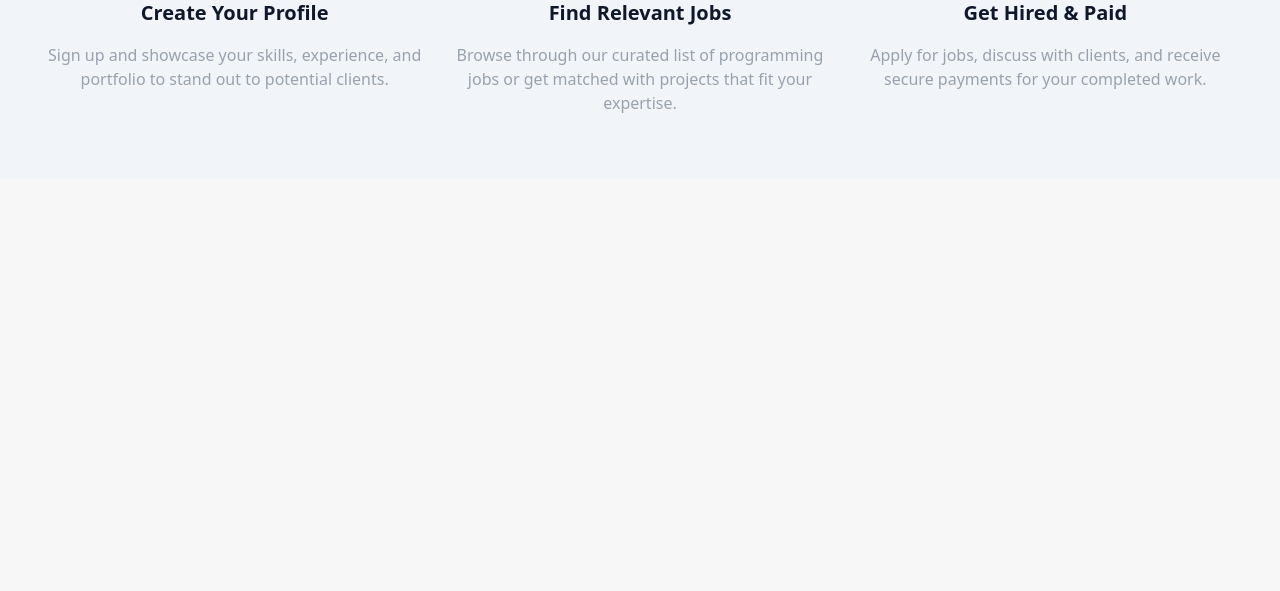
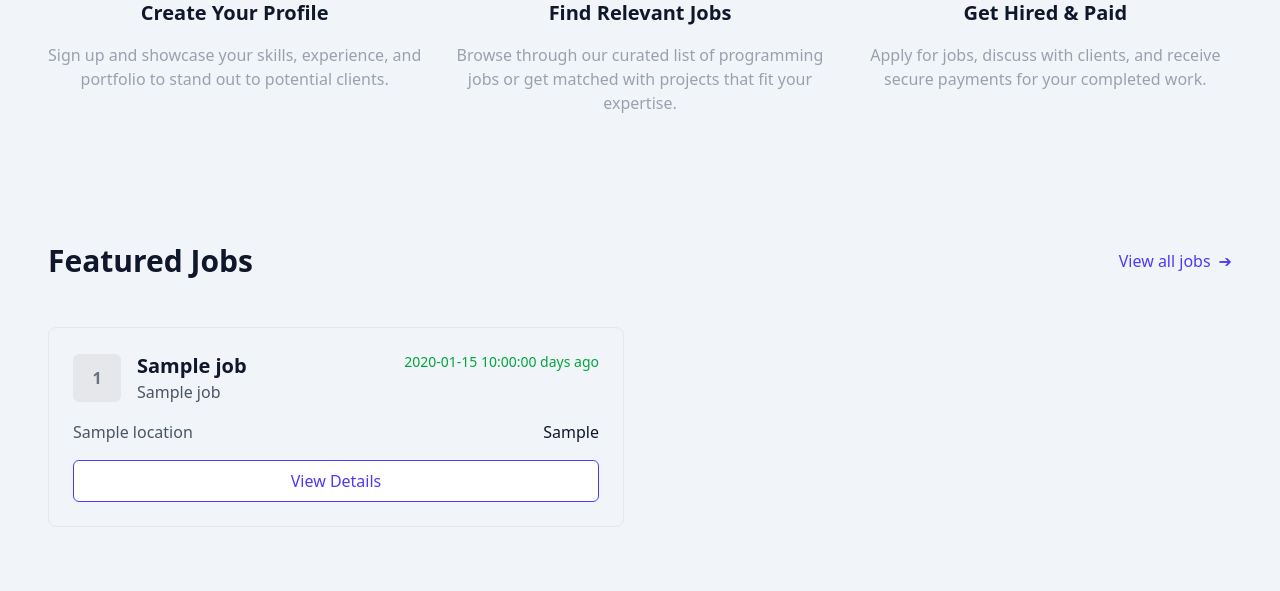
Before and after one commit to kristianhnielsen/web-dev-exam, a Flask app: template templates/index.html in a window 1280 px wide. Shown: the part 995-1586 px from the top of the page. Before the commit the page ends 1108 px from the top, so only its background shows below. Run offline with Flask 3, Linux system fonts and the light colour scheme; the visitor is signed in with stand-in values (Sample User, id 1); the template is opened without the code that fills it: most values are stand-ins (such as "Sample title", 1, 10 or a date in 2020); parts of the project's set-up code (start-up, migrations or seed data) failed here and were passed over.

Commit message:
Add featured jobs section to index page with dynamic job listings

```diff
--- a/main.py
+++ b/main.py
@@ -1,3 +1,4 @@
+from datetime import datetime, timezone
 from flask import Flask, redirect, render_template, request, session
 from supabase import create_client, Client
 import dotenv
@@ -45,8 +46,24 @@ def index():
     data = data.data
     job_types = Counter(job["jobType"] for job in data if "jobType" in job)
 
+    data_sorted_by_latest = sorted(
+        data, key=lambda x: x.get("datePosted", ""), reverse=True
+    )
+    featured_jobs = []
+    today = datetime.now(timezone.utc)
+    for job in data_sorted_by_latest[:4]:
+        date_posted = datetime.fromisoformat(job["datePosted"])
+        days_since_posted = (today - date_posted).days
+        job["days_since_posted"] = days_since_posted
+        featured_jobs.append(job)
+
+    print(f"Featured jobs: {featured_jobs}")
     return render_template(
-        "index.html", jobs_data=data, logged_in=("user" in session), job_types=job_types
+        "index.html",
+        jobs_data=data,
+        logged_in=("user" in session),
+        job_types=job_types,
+        featured_jobs=featured_jobs,
     )
 
 
--- a/templates/index.html
+++ b/templates/index.html
@@ -93,4 +93,61 @@ Hub{% endblock %} {% block head_styles %} {% endblock %} {% block content %}
   </div>
 </section>
 
+<!-- {/* Featured Jobs */} -->
+<section class="py-16">
+  <div class="max-w-7xl mx-auto px-4 sm:px-6 lg:px-8">
+    <div class="flex justify-between items-center mb-12">
+      <h2 class="text-3xl font-bold">Featured Jobs</h2>
+      <a
+        href="#"
+        class="text-indigo-600 hover:text-indigo-800 flex items-center"
+      >
+        View all jobs
+        <span class="ml-2">&#10132;</span>
+      </a>
+    </div>
+
+    <div class="grid grid-cols-1 md:grid-cols-2 gap-8">
+      {% for job in featured_jobs %}
+      <div
+        class="p-6 rounded-lg border border-gray-200 hover:shadow-md transition-shadow"
+      >
+        <div class="flex justify-between mb-4">
+          <div class="flex items-center">
+            <div
+              class="w-12 h-12 bg-gray-200 rounded-md flex items-center justify-center mr-4"
+            >
+              <span class="text-gray-500 font-bold">1</span>
+            </div>
+            <div>
+              <h3 class="text-xl font-semibold">{{ job.title }}</h3>
+              <p class="text-gray-600">{{ job.clientName }}</p>
+            </div>
+          </div>
+          {% if job.days_since_posted == 0 %}
+          <span class="text-green-600 text-sm font-medium">Today</span>
+          {% else %}
+          <span class="text-green-600 text-sm font-medium"
+            >{{ job.days_since_posted }} days ago</span
+          >
+          {% endif %}
+        </div>
+
+        <div class="flex justify-between mb-4">
+          <span class="text-gray-600">{{ job.location }}</span>
+          <span class="font-medium">{{ job['budget.type'] }}</span>
+        </div>
+
+        <a
+          href="#"
+          class="block text-center bg-white text-indigo-600 border border-indigo-600 px-4 py-2 rounded-md hover:bg-indigo-50 mt-4"
+        >
+          View Details
+        </a>
+      </div>
+      {% endfor %}
+    </div>
+  </div>
+</section>
+
 {% endblock %}
```
